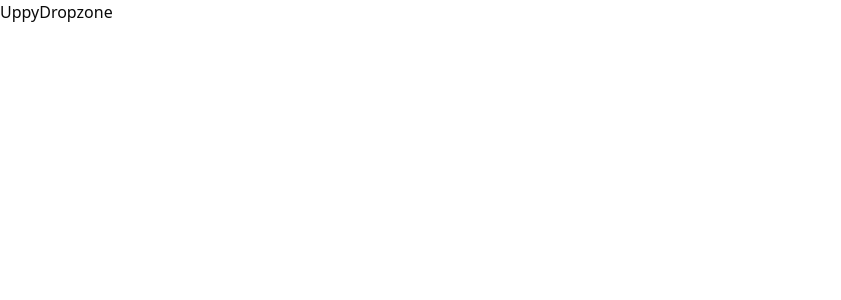
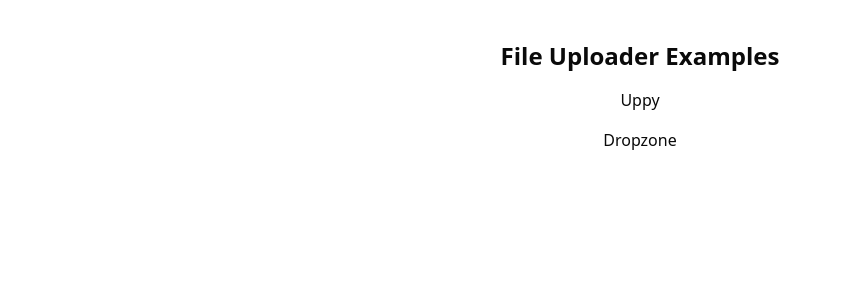
Before and after one commit to sprmke/react-file-uploaders, a Next.js app: page / in a window 1280 px wide. Shown: the top 300 px of the page, without its empty margins (0-841 px from the left). Built offline with nearby package versions, Linux system fonts and the light colour scheme.

Commit message:
Minor UI improvements

```diff
--- a/src/app/dropzone/page.tsx
+++ b/src/app/dropzone/page.tsx
@@ -17,7 +17,7 @@
   };
 
   return (
-    <main className="min-h-screen p-8">
+    <main className="min-h-screen p-8 text-center">
       <div className="max-w-4xl mx-auto space-y-8">
         <h1 className="text-3xl font-bold text-center">Dropzone - File Uploader</h1>
 
--- a/src/app/page.tsx
+++ b/src/app/page.tsx
@@ -2,7 +2,8 @@
 
 export default async function Home() {
   return (
-   <div>
+   <div className="flex flex-col gap-4 w-full text-center p-10">
+    <h1 className="text-2xl font-bold">File Uploader Examples</h1>
     <Link href="/uppy">Uppy</Link>
     <Link href="/dropzone">Dropzone</Link>
    </div>
--- a/src/app/uppy/page.tsx
+++ b/src/app/uppy/page.tsx
@@ -17,7 +17,7 @@
   };
 
   return (
-    <main className="min-h-screen p-8">
+    <main className="min-h-screen p-8 text-center">
       <div className="max-w-4xl mx-auto space-y-8">
         <h1 className="text-3xl font-bold text-center">Uppy - File Uploader</h1>
 
```
